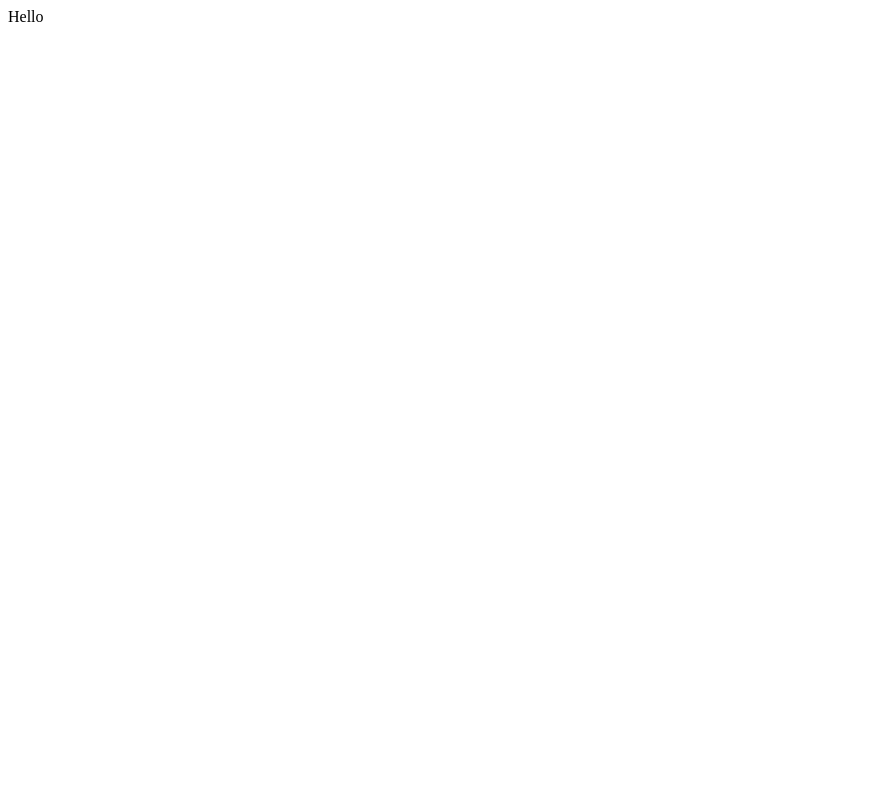
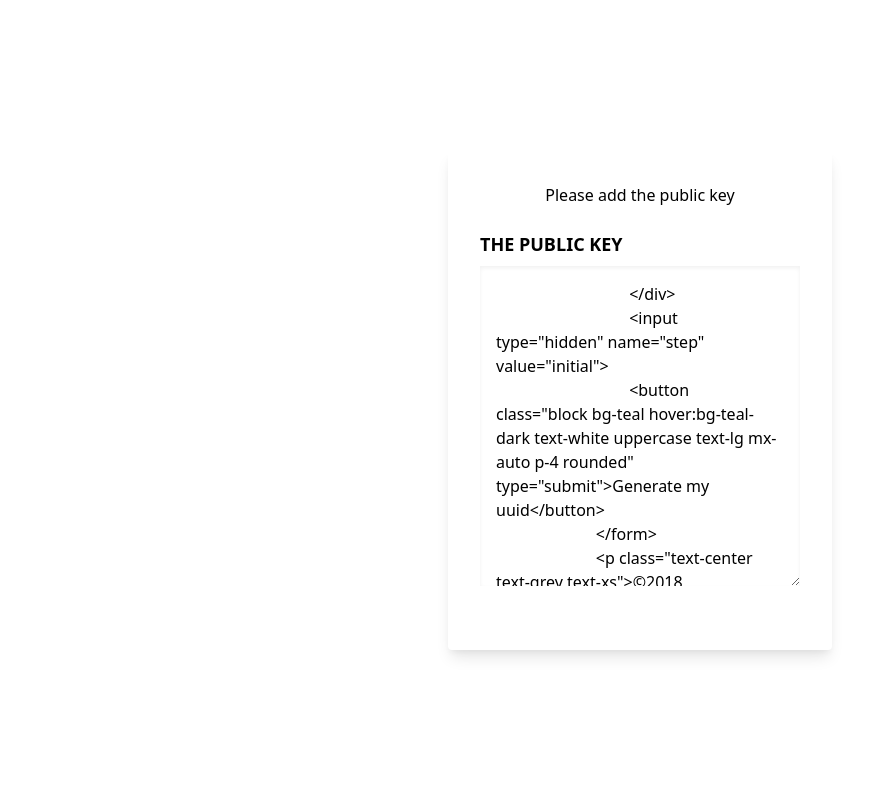
Before and after one commit to mommel/uuidenc, a Flask app: page / in a window 1280 px wide. Before the commit the part shown is almost empty. Shown: the whole page, without its empty margins (0-884 px from the left). Run offline with Flask 2, Linux system fonts and the light colour scheme.

Commit message:
Add Content 1st page

```diff
--- a/application_webserver/templates/initial.html
+++ b/application_webserver/templates/initial.html
@@ -1,10 +1,26 @@
 <!DOCTYPE html>
 <html lang="en">
 <head>
-  <meta charset="UTF-8">
-  <title></title>
+	<meta charset="UTF-8">
+	<title>Initial Step</title>
+	<link href="https://cdn.jsdelivr.net/npm/tailwindcss/dist/tailwind.min.css" rel="stylesheet">
 </head>
 <body>
-	Hello
+	<div class="flex items-center h-screen w-full bg-teal-lighter">
+		<div class="w-full bg-white rounded shadow-lg p-8 m-4 md:max-w-sm md:mx-auto">
+    		<h1 class="block w-full text-center text-grey-darkest mb-6">Please add the public key</h1>
+			<form class="mb-4 md:flex md:flex-wrap md:justify-between" action="/wizard" method="post">
+				<div class="flex flex-col mb-4 md:w-full">
+				<label class="mb-2 uppercase font-bold text-lg text-grey-darkest" for="publicpem">The Public key</label>
+						<textarea name="publicpem" class="w-full shadow-inner p-4 border-0" placeholder="-----BEGIN PUBLIC KEY-----
+AABBCCDDEEFFGGHHIIJJKKLLMMNNOOPPQQRRSSTTUUVVWWXXYYZZ
+-----END PUBLIC KEY-----" rows="12" />
+				</div>
+				<input type="hidden" name="step" value="initial">
+				<button class="block bg-teal hover:bg-teal-dark text-white uppercase text-lg mx-auto p-4 rounded" type="submit">Generate my uuid</button>
+			</form>
+			<p class="text-center text-grey text-xs">©2018 verwirrteswesen. All rights reserved.</p>
+		</div>
+	</div>
 </body>
 </html>
```
